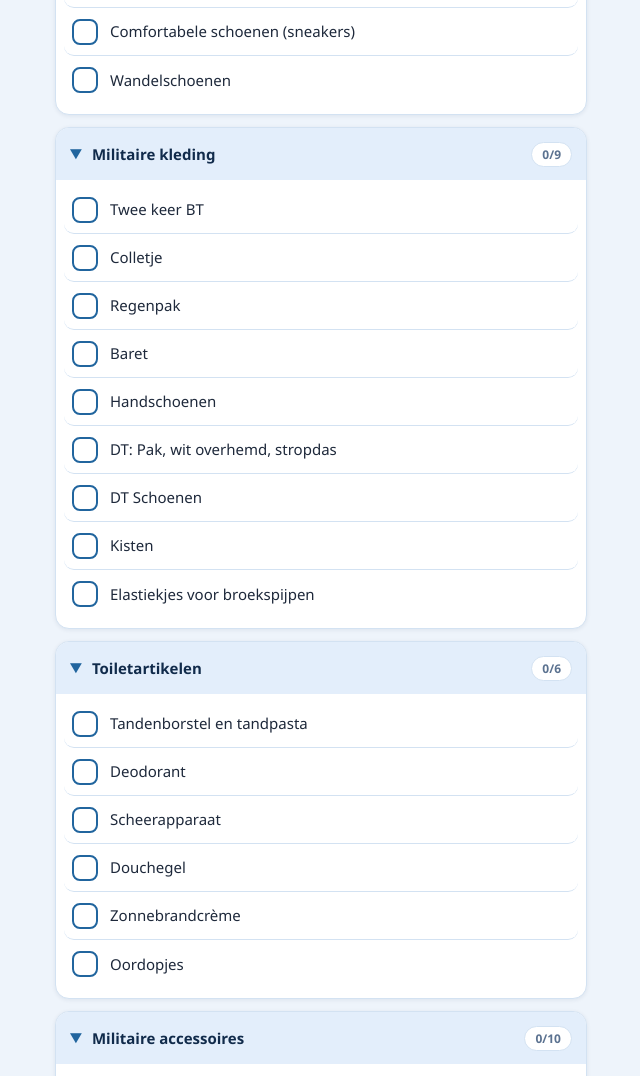
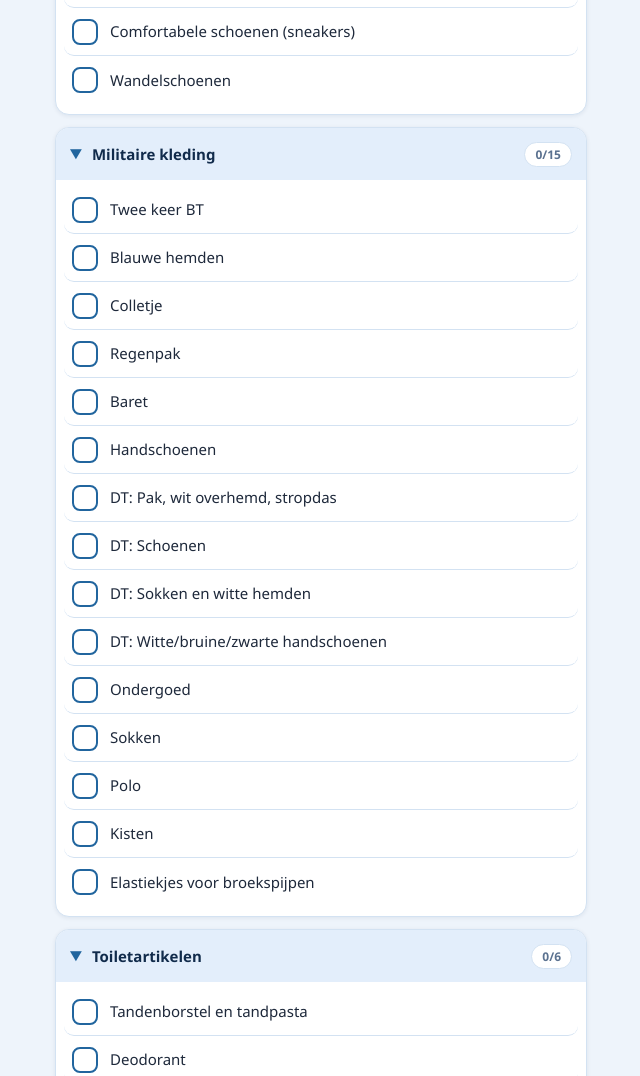
Before and after one commit to jldjong76/startpagina, a plain HTML site: page paklijst.html in a window 1280 px wide. Shown: the part 641-1717 px from the top of the page, without its empty margins (319-959 px from the left). Drawn offline with Linux system fonts and the light colour scheme.

Commit message:
Paklijst: DT-items, blauwe hemden, ondergoed/sokken/polo en groene handschoenen toegevoegd; duplicaat-veilige item-ids
Co-authored-by: jldjong76 <jldjong76@users.noreply.github.com>

```diff
--- a/paklijst.html
+++ b/paklijst.html
@@ -144,12 +144,18 @@
     ]},
     { id:"militaire-kleding", titel:"Militaire kleding", items:[
       "Twee keer BT",
+      "Blauwe hemden",
       "Colletje",
       "Regenpak",
       "Baret",
       "Handschoenen",
       "DT: Pak, wit overhemd, stropdas",
-      "DT Schoenen",
+      "DT: Schoenen",
+      "DT: Sokken en witte hemden",
+      "DT: Witte/bruine/zwarte handschoenen",
+      "Ondergoed",
+      "Sokken",
+      "Polo",
       "Kisten",
       "Elastiekjes voor broekspijpen"
     ]},
@@ -171,7 +177,8 @@
       "Handdoeken",
       "Waszak",
       "Defensiepas",
-      "Oproep- / reservistenpapieren"
+      "Oproep- / reservistenpapieren",
+      "Groene handschoenen"
     ]},
     { id:"reisbescheiden", titel:"Reisbescheiden", items:[
       "ID-kaart of paspoort",
@@ -260,7 +267,20 @@
     ]
   };
 
-  function itemId(label){ return label; }
+  var ID_MAP = {};
+  (function(){
+    var gebruikt = {};
+    SECTIES.forEach(function(s){
+      ID_MAP[s.id] = s.items.map(function(label){
+        var id = label, n = 2;
+        while(gebruikt[id]){ id = label + "~" + n; n++; }
+        gebruikt[id] = true;
+        return id;
+      });
+    });
+  })();
+
+  function itemId(sectieId, index){ return ID_MAP[sectieId][index]; }
 
   function migreer(){
     var v2 = null, v1 = null;
@@ -346,7 +366,7 @@
       var ul = document.createElement("div");
       ul.className = "sectie-lijst";
       s.items.forEach(function(label, i){
-        var id = itemId(label);
+        var id = itemId(s.id, i);
         var row = document.createElement("label");
         row.className = "item";
         var cb = document.createElement("input");
@@ -379,7 +399,7 @@
     var tellingen = {};
     SECTIES.forEach(function(s){
       var c = 0;
-      s.items.forEach(function(label){ if(state.checked[itemId(label)]) c++; });
+      s.items.forEach(function(label, i){ if(state.checked[itemId(s.id, i)]) c++; });
       tellingen[s.id] = c;
       checked += c;
     });
```
